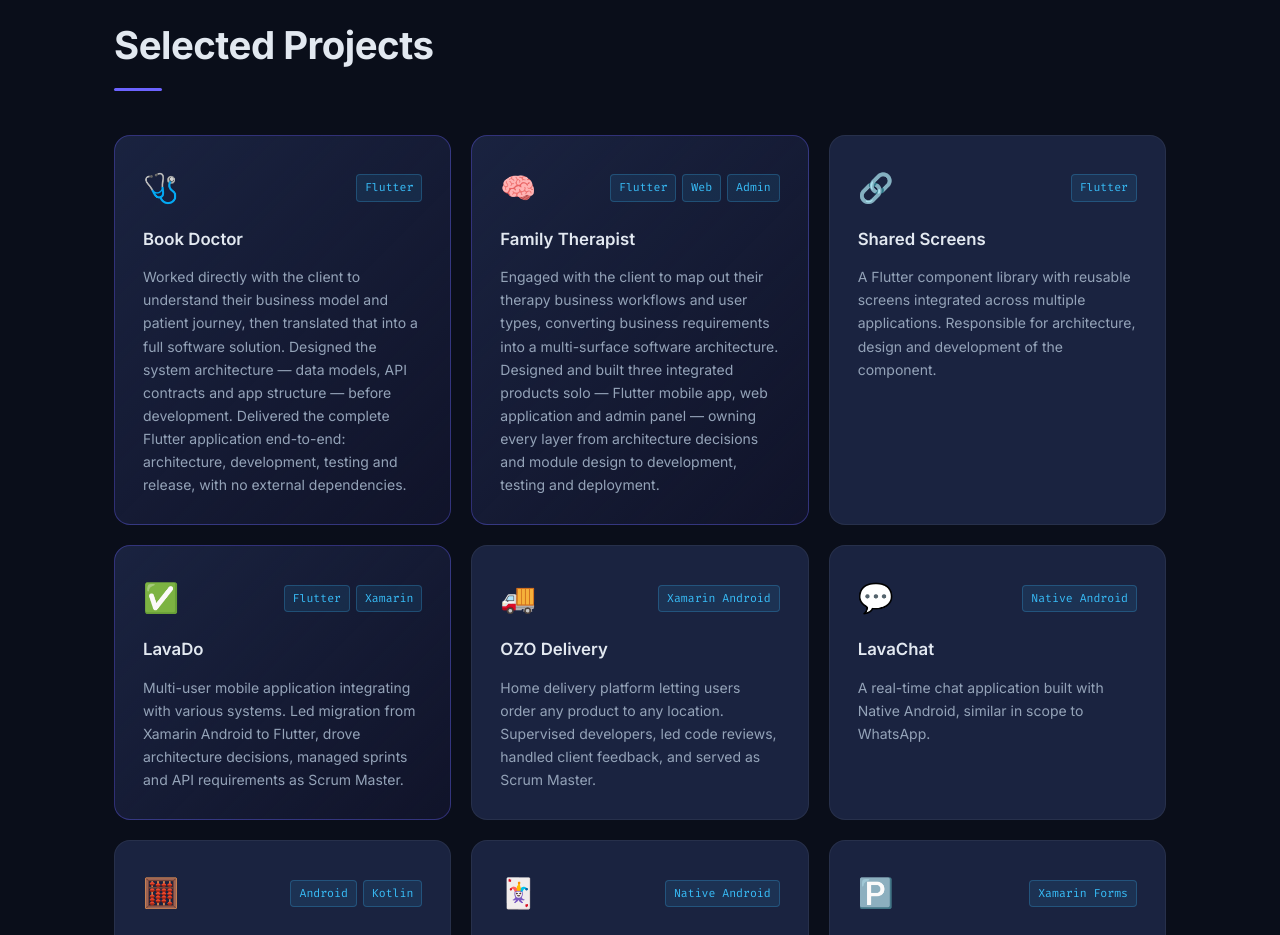
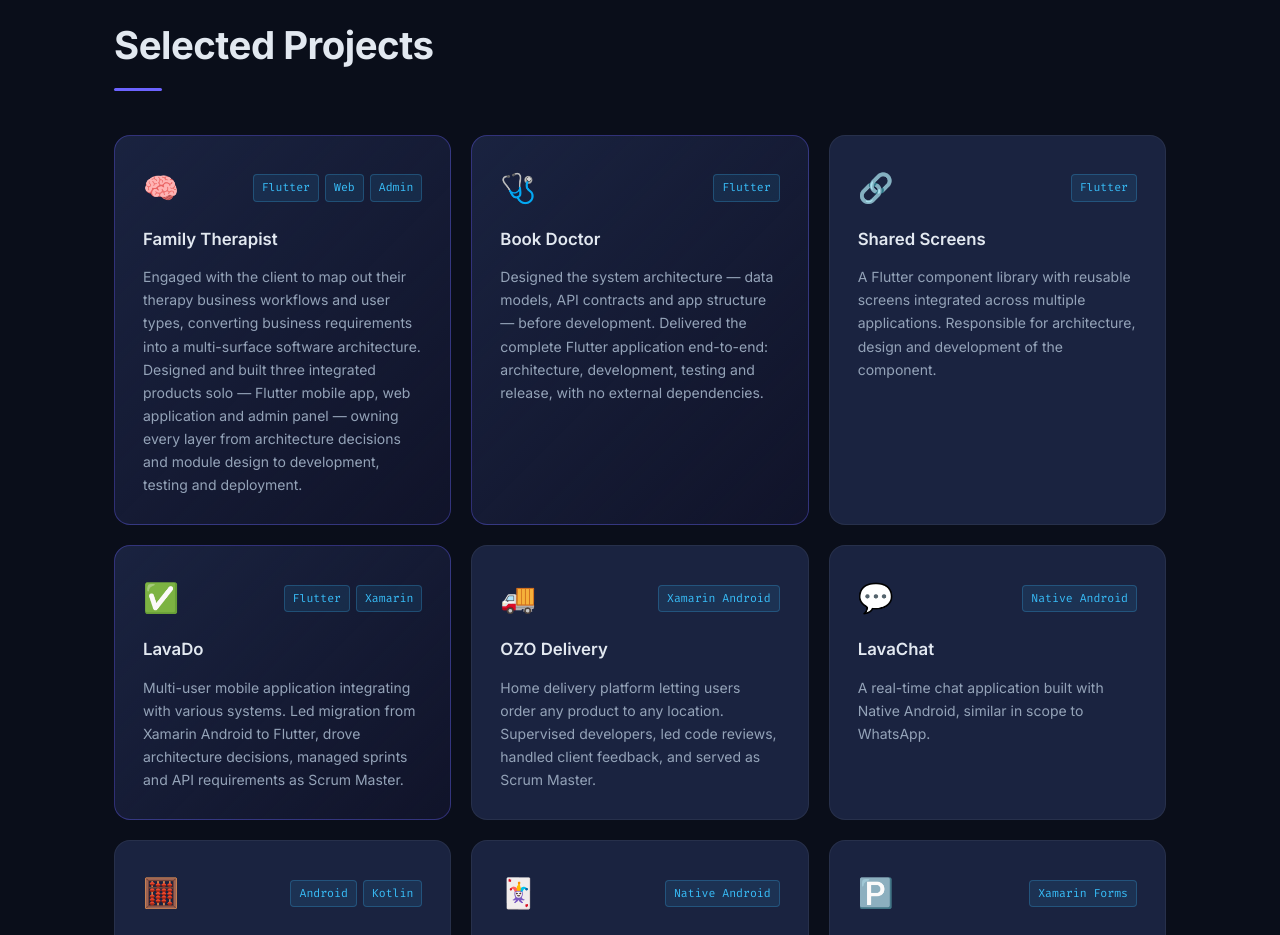
Before and after one commit to samarhany/samar-portfolio, a website: page public/index.html in a window 1280 px wide. Shown: the part 4140-5075 px from the top of the page. Drawn offline with Linux system fonts and the light colour scheme.

Commit message:
Reorder projects: Family Therapist before Book Doctor, trim Book Doctor description

```diff
--- a/public/index.html
+++ b/public/index.html
@@ -258,20 +258,20 @@
 
         <div class="project-card featured">
           <div class="project-top">
-            <span class="project-icon">🩺</span>
-            <div class="project-tags"><span>Flutter</span></div>
-          </div>
-          <h3>Book Doctor</h3>
-          <p>Worked directly with the client to understand their business model and patient journey, then translated that into a full software solution. Designed the system architecture — data models, API contracts and app structure — before development. Delivered the complete Flutter application end-to-end: architecture, development, testing and release, with no external dependencies.</p>
-        </div>
-
-        <div class="project-card featured">
-          <div class="project-top">
             <span class="project-icon">🧠</span>
             <div class="project-tags"><span>Flutter</span><span>Web</span><span>Admin</span></div>
           </div>
           <h3>Family Therapist</h3>
           <p>Engaged with the client to map out their therapy business workflows and user types, converting business requirements into a multi-surface software architecture. Designed and built three integrated products solo — Flutter mobile app, web application and admin panel — owning every layer from architecture decisions and module design to development, testing and deployment.</p>
+        </div>
+
+        <div class="project-card featured">
+          <div class="project-top">
+            <span class="project-icon">🩺</span>
+            <div class="project-tags"><span>Flutter</span></div>
+          </div>
+          <h3>Book Doctor</h3>
+          <p>Designed the system architecture — data models, API contracts and app structure — before development. Delivered the complete Flutter application end-to-end: architecture, development, testing and release, with no external dependencies.</p>
         </div>
 
         <div class="project-card">
```
